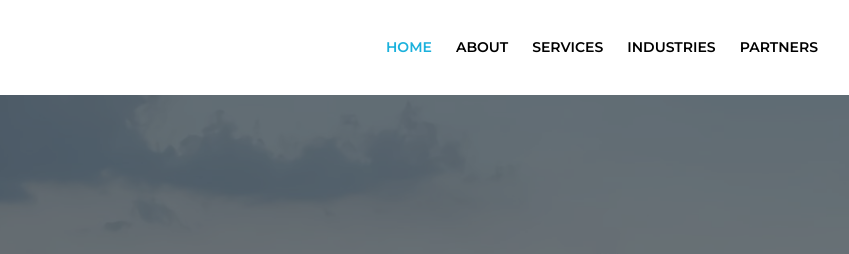
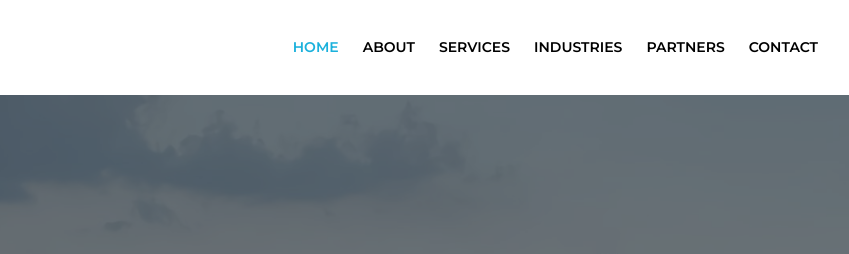
Before and after one commit to minhquangtruong/mockup-2, a plain HTML site: page index.html in a window 1280 px wide. Shown: the top 254 px of the page, 236-1085 px from the left. Drawn offline with nearby package versions, Linux system fonts and the light colour scheme.

Commit message:
add contact on nav bar

```diff
--- a/index.html
+++ b/index.html
@@ -41,6 +41,8 @@
           <li><a class="nav-link scrollto" href="#industry">Industries</a></li>
 
           <li><a class="nav-link scrollto" href="#partners">Partners</a></li>
+          <li><a class="nav-link scrollto" href="#contact">Contact</a></li>
+
           <!-- <li class="dropdown"><a href="#"><span>Drop Down</span> <i class="bi bi-chevron-down"></i></a>
             <ul>
               <li><a href="#">Drop Down 1</a></li>
```
